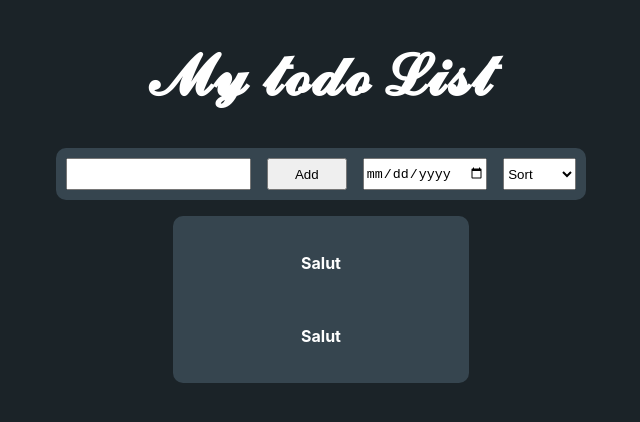
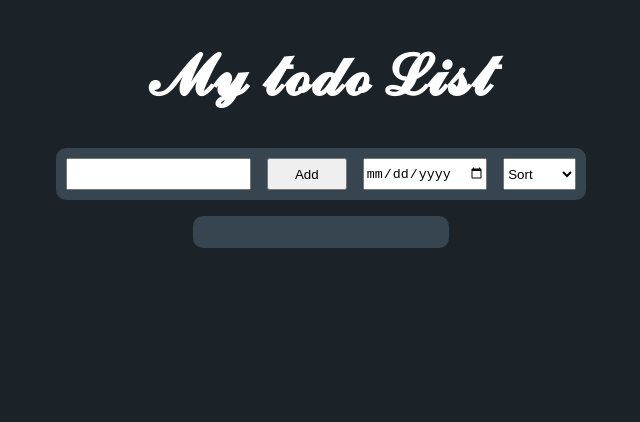
Before and after one commit to HakiEBIBI/react-todo, a React app: page / in a window 1280 px wide. Shown: the top 422 px of the page, without its empty margins (319-959 px from the left). Built offline with nearby package versions, Linux system fonts and the light colour scheme; the HTML template or start-up script is replaced by a standard one.

Commit message:
feat: did that todo is pushed on a li close #9

```diff
--- a/src/AddTodo.tsx
+++ /dev/null
@@ -1,20 +0,0 @@
-export const TodoStructure = () => {
-    return (
-        <div className="all">
-            <div className="AllInput">
-                <input/>
-                <button type="button" className="ButtonTodo">
-                    Add
-                </button>
-                <input type="date"/>
-                <select>
-                    <option>Sort</option>
-                    <option>Duedate</option>
-                    <option>Name</option>
-                    <option>Done</option>
-                    <option>Undone</option>
-                </select>
-            </div>
-        </div>
-    );
-};
--- a/src/App.tsx
+++ b/src/App.tsx
@@ -1,14 +1,19 @@
 import './App.css';
-import {TodoStructure} from "./AddTodo.tsx";
+import {TodoStructure} from "./TodoStructure.tsx";
 import {TodoList} from "./TodoList.tsx";
+import {useState} from "react";
 
 
 const App = () => {
+    const [list, setList] = useState<string[]>([])
+    const todoAdd = (todoAdd: string) => {
+        setList([...list, todoAdd])
+    }
     return (
         <div className="content">
             <h1>𝓜𝔂 𝓽𝓸𝓭𝓸 𝓛𝓲𝓼𝓽</h1>
-            <TodoStructure/>
-            <TodoList/>
+            <TodoStructure addTodo={todoAdd}/>
+            <TodoList todoList={list}/>
         </div>
     );
 };
--- a/src/TodoList.tsx
+++ b/src/TodoList.tsx
@@ -1,24 +1,11 @@
-export const todo = [
-    {
-        name: 'Salut',
-        done: false,
-        date: Date.now(),
-    },
-    {
-        name: 'Salut',
-        done: false,
-        date: Date.now(),
-    }
-];
-
-export const TodoList = () => {
+export const TodoList = ({todoList}: { todoList: string[] }) => {
     return (
         <div className="all-list">
             <div className="todo-list">
                 <ul>
-                    {todo.map((task, index) => (
+                    {todoList.map((task, index) => (
                         <li key={index}>
-                            <h4>{task.name}</h4>
+                            <h4>{task}</h4>
                         </li>
                     ))}
                 </ul>
--- /dev/null
+++ b/src/TodoStructure.tsx
@@ -0,0 +1,34 @@
+import React, {useState} from 'react';
+
+export const TodoStructure = ({addTodo}: { addTodo: (todoAdd: string) => void }) => {
+
+    const [inputValue, setInputValue] = useState('');
+    const HandleInput = (e: React.ChangeEvent<HTMLInputElement>) => {
+        setInputValue(e.target.value);
+    };
+    const newTodo = (e: React.ChangeEvent<HTMLFormElement>) => {
+        e.preventDefault();
+        addTodo(inputValue)
+        setInputValue('');
+    }
+    return (
+        <form onSubmit={newTodo}>
+            <div className="all">
+                <div className="AllInput">
+                    <input onChange={HandleInput} value={inputValue}/>
+                    <button type="button" className="ButtonTodo">
+                        Add
+                    </button>
+                    <input type="date"/>
+                    <select>
+                        <option>Sort</option>
+                        <option>Duedate</option>
+                        <option>Name</option>
+                        <option>Done</option>
+                        <option>Undone</option>
+                    </select>
+                </div>
+            </div>
+        </form>
+    );
+};
```
